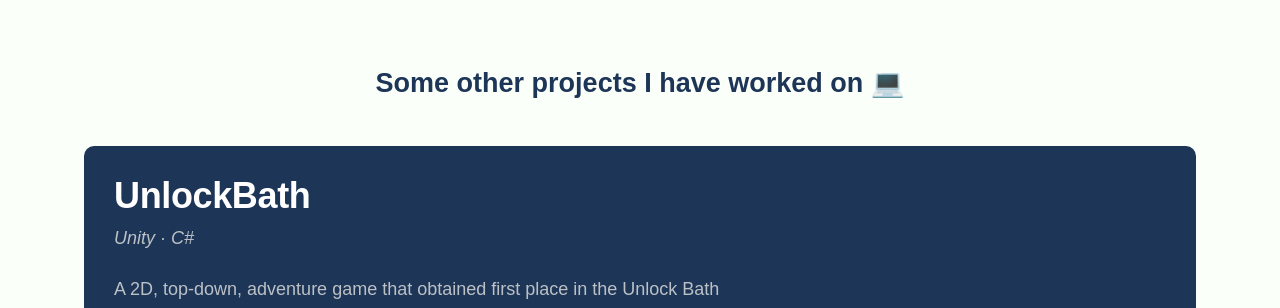
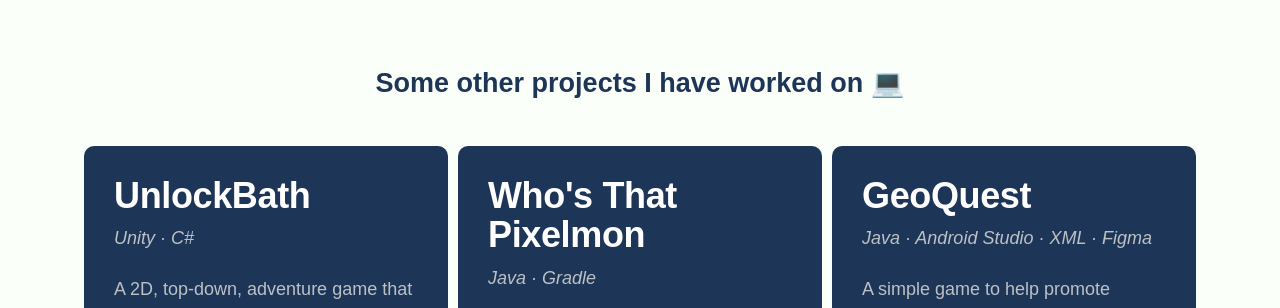
Before and after one commit to Bisxsh/portfolio, a Gatsby site: page / in a window 1280 px wide. Shown: the part 5670-5978 px from the top of the page. Built offline with nearby package versions, Linux system fonts and the light colour scheme; Gatsby itself is replaced by a stand-in of ours.

Commit message:
Forced small projects section to have 3 columns

```diff
--- a/src/components/projects/Projects.tsx
+++ b/src/components/projects/Projects.tsx
@@ -115,9 +115,8 @@
 
 const SmallProjectsContainer = styled.div`
   display: grid;
-  grid-template-columns: repeat(auto-fit, minmax(300px, 1fr));
+  grid-template-columns: repeat(3, 1fr);
   grid-gap: 10px;
-  width: 100%;
 
   & > * {
     display: flex;
@@ -125,12 +124,11 @@
     align-items: center;
   }
 
-  @media (max-width: 1080px) {
-    grid-template-columns: repeat(auto-fill, minmax(250px, 1fr));
+  @media screen and (max-width: 750px) {
+    grid-template-columns: repeat(1, minmax(250px, 400px));
   }
 
   @media (min-width: 1080px) {
-    grid-template-columns: repeat(auto-fill, minmax(600px, 1fr));
     max-width: 1900px;
     padding: 20px;
   }
--- a/src/components/projects/components/Project.tsx
+++ b/src/components/projects/components/Project.tsx
@@ -1,6 +1,6 @@
 import React from "react";
 import { motion } from "framer-motion";
-import { EnterFromLeft, EnterFromRight, EnterWithFade } from "../../MotionProp";
+import { EnterFromLeft, EnterFromRight } from "../../MotionProp";
 import styled from "styled-components";
 import ProjectLink, { ButtonType } from "./ProjectLink";
 import useWindowDimensions from "../../../hooks/useWindowDimensions";
```
